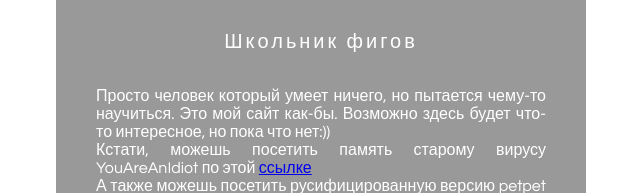
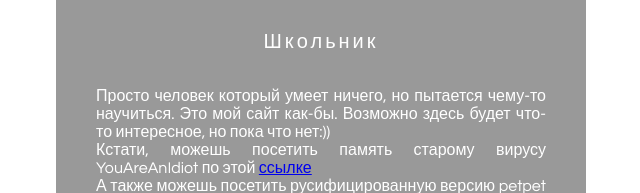
Before and after one commit to SergaTV/homepage, a plain HTML site: page index.html in a window 1280 px wide. Shown: the part 175-368 px from the top of the page, 319-959 px from the left. Drawn offline with Linux system fonts and the light colour scheme.

Commit message:
Update index.html

```diff
--- a/index.html
+++ b/index.html
@@ -11,7 +11,7 @@
   <h1>
 Serga TV</h1>
 <h5>
-Школьник фигов</h5>
+Школьник</h5>
 <p>
 Просто человек который умеет ничего, но пытается чему-то научиться.
  Это мой сайт как-бы. Возможно здесь будет что-то интересное, но пока что нет:))
```
